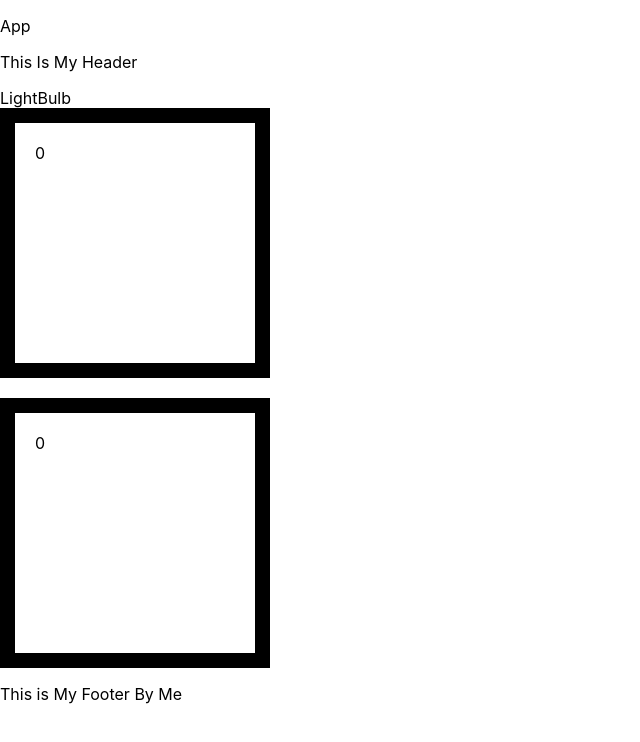
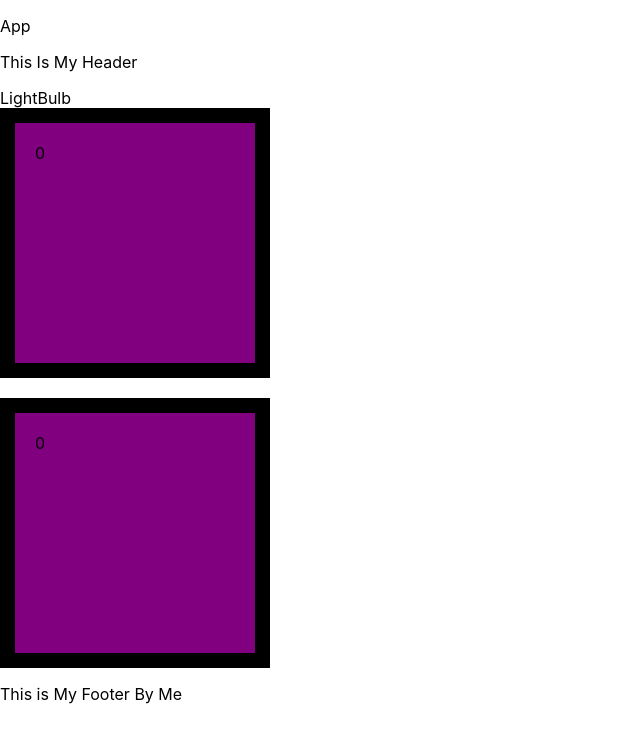
Before and after one commit to LearnProjects89/color-box, a React (Create React App) app: page / in a window 1280 px wide. Shown: the top 742 px of the page, without its empty margins (0-640 px from the left). Built offline with nearby package versions, Linux system fonts and the light colour scheme.

Commit message:
got the color box to click and color

```diff
--- a/src/components/Box.js
+++ b/src/components/Box.js
@@ -2,19 +2,19 @@ import React, {useState} from "react"
 
 const Box = () => {
     const [count, setCount] = useState(0)
-    const [color, setColor] = useState(["green", "blue"])
+    const [color, setColor] = useState("purple")
 
-    const changeCount = () => {
+    const changeColor = () => {
+        const newColor = "rgb(" + Math.floor(Math.random()*255) + "," + Math.floor(Math.random()*255)  + "," + Math.floor(Math.random()*255) + ")"
+        setColor(newColor)
         setCount(count + 1)
-    }
-
-    const changeColor = (index) => {
-        setColor(color + index)
     }
 
   return (
     <>
-      <div className="box" onClick={changeColor} style={{ backgroundColor: color }}>
+      <div className="box"
+        onClick={() => changeColor(color)}
+        style={{ backgroundColor: color }}>
         {count}
       </div>
     </>
```
